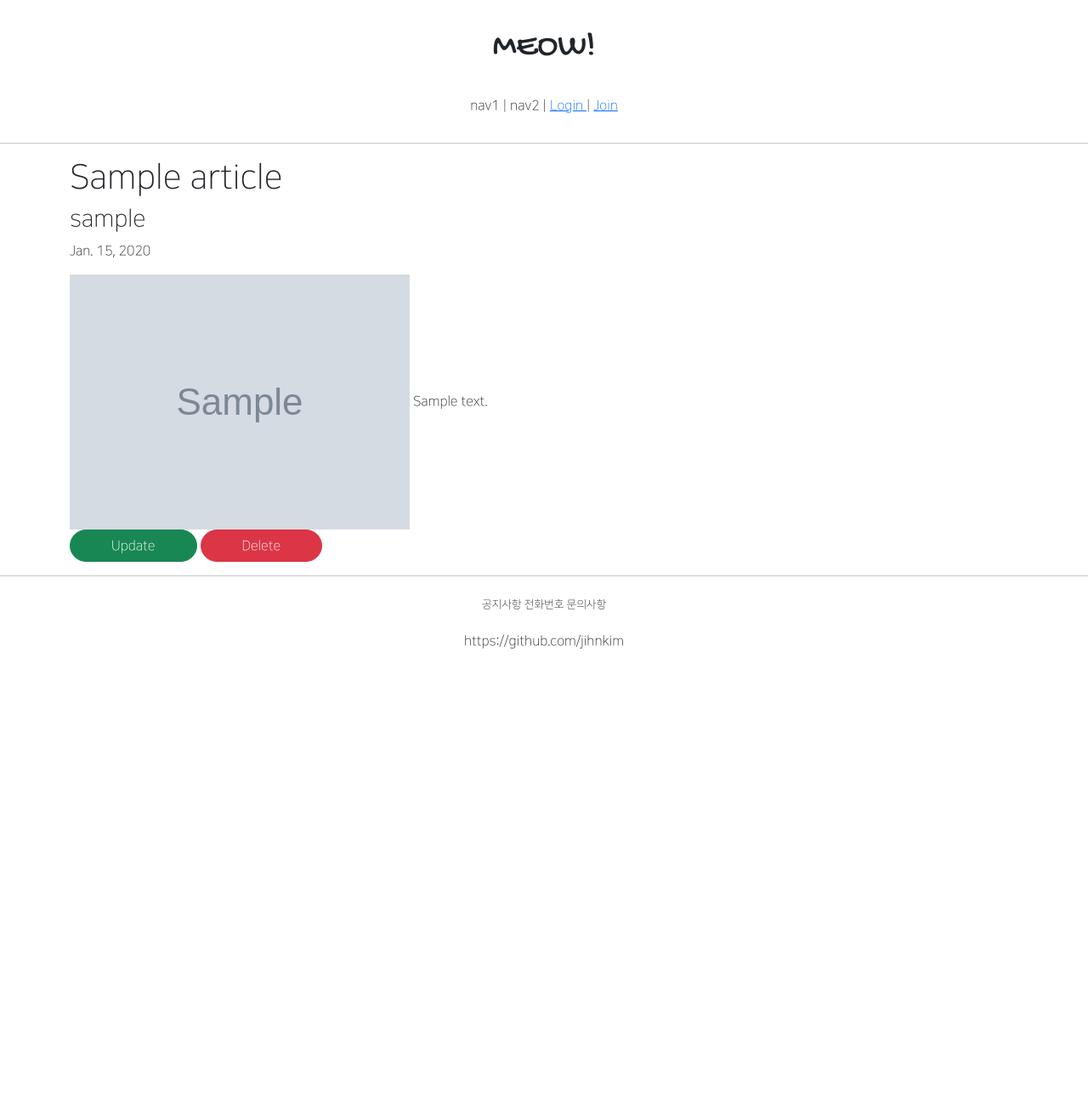
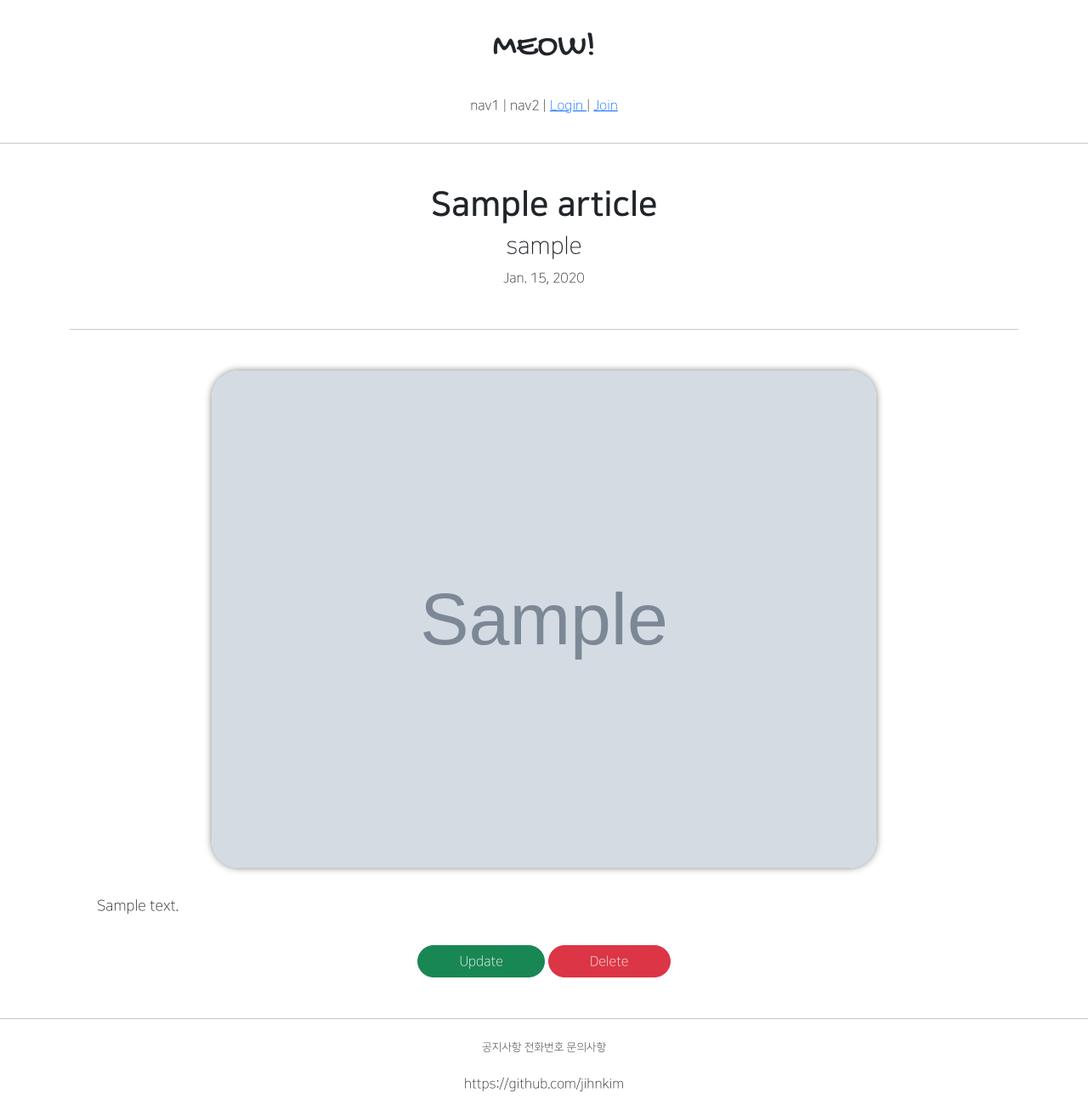
Before and after one commit to jihnkim/kjhweb, a Django app: page /articles/detail/1 in a window 1280 px wide. Shown: the whole page at 85% size. Before the commit the page ends 763 px from the top, so only its background shows below. Run offline with Django 3.2, Linux system fonts and the light colour scheme; tables that the repository leaves empty hold one stand-in row (values such as "Sample post"); grey boxes marked "Sample" are stand-in pictures; parts of the project's set-up code (start-up, migrations or seed data) failed here and were passed over; some libraries are stand-ins or nearby versions; some web fonts are replaced.

Commit message:
0805 article detail upadte

```diff
--- a/articleapp/templates/articleapp/detail.html
+++ b/articleapp/templates/articleapp/detail.html
@@ -4,24 +4,31 @@
 {% block content %}
 
 
-    <div class="container">
-        <div>
+    <div class="container text-center">
+        <div class="my-5">
             {# 제목, 글쓴이, 작성일 #}
-            <h1>{{ target_article.title }}</h1>
+            <h1 class="NNS_B">{{ target_article.title }}</h1>
             <h3>{{ target_article.writer.profile.nickname }}</h3>
             <p>{{ target_article.created_at }}</p>
         </div>
-        <div>
+
+        <hr>
+
+        <div class="my-5">
             {# 게시글 대표이미지, 글 내용 #}
-            <img src="{{ target_article.image.url }}" alt="">
-            {{ target_article.content }}
+            <img src="{{ target_article.image.url }}"
+                 class="article_image"
+                 alt="">
+            <div class="article_content">
+                {{ target_article.content }}
+            </div>
             <div>
                 <a href="{% url 'articleapp:update' pk=target_article.pk %}"
-                class="btn btn-success rounded-pill px-5">
+                   class="btn btn-success rounded-pill px-5">
                     Update
                 </a>
                 <a href="{% url 'articleapp:delete' pk=target_article.pk %}"
-                class="btn btn-danger rounded-pill px-5">
+                   class="btn btn-danger rounded-pill px-5">
                     Delete
                 </a>
             </div>
--- a/log.txt
+++ b/log.txt
@@ -258,3 +258,8 @@ header에서 조건문 분기한것 처럼
 !! 여지껏 했던 것처럼 데코레이터 생성
 !! create view에서 양식완성시 detail페이지로 success_url 되는게 자연스러움
 !! update와 delete 에서는 데코레이터 재정의
+
+2. detail page 디자인 수정
+!! detail.html, base.css 수정
+
+3.
--- a/static/base.css
+++ b/static/base.css
@@ -35,3 +35,19 @@
 .round_button:hover{
     color:dimgray;
 }
+
+.NNS_B{
+    font-family: NanumSquareB;
+}
+
+.article_image {
+    border-radius: 2rem;
+    width: 70%;
+    box-shadow: 0 0 .5rem grey;
+}
+
+.article_content {
+    font-size: 1.1rem;
+    text-align: left;
+    margin: 2rem;
+}
```
